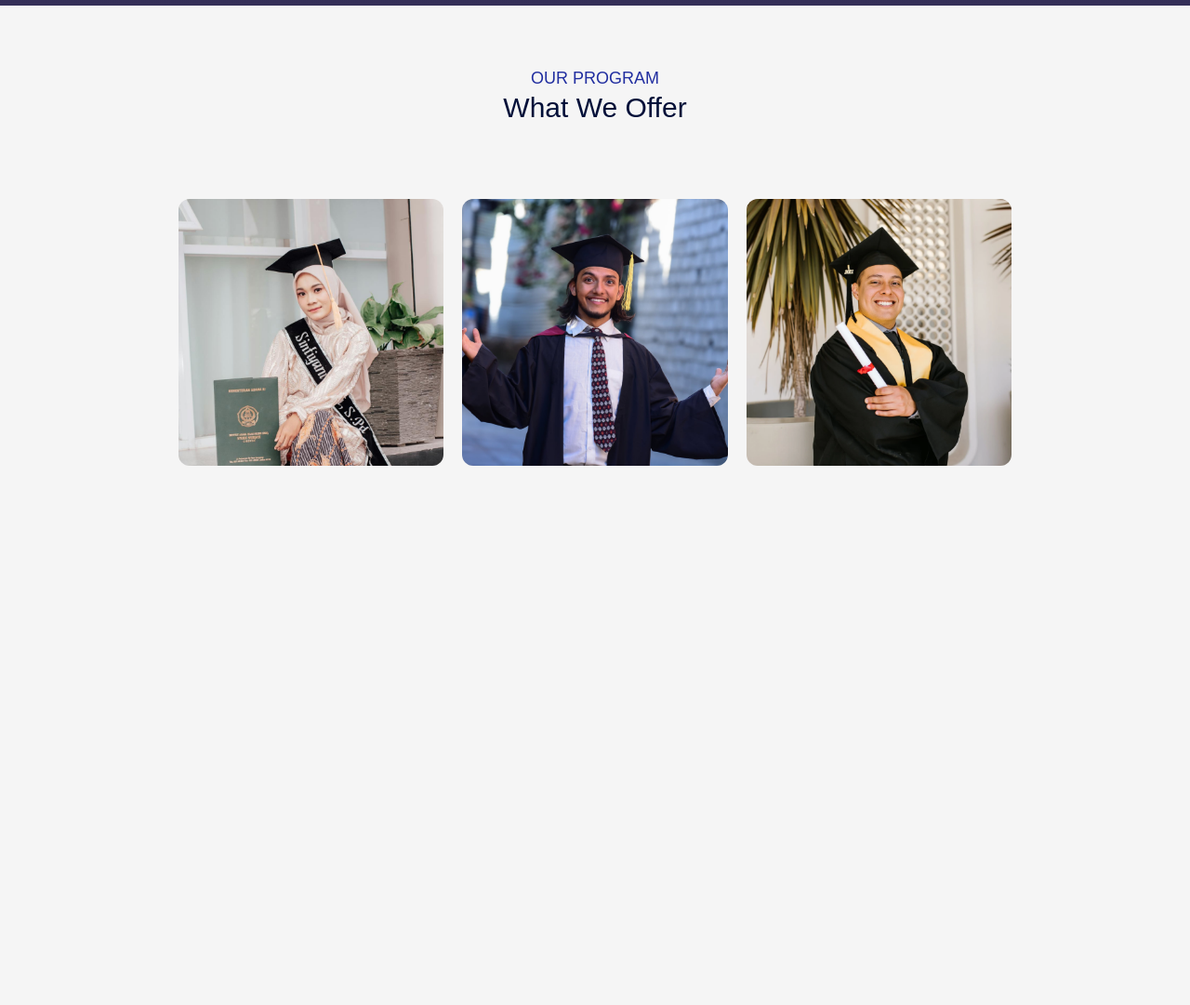
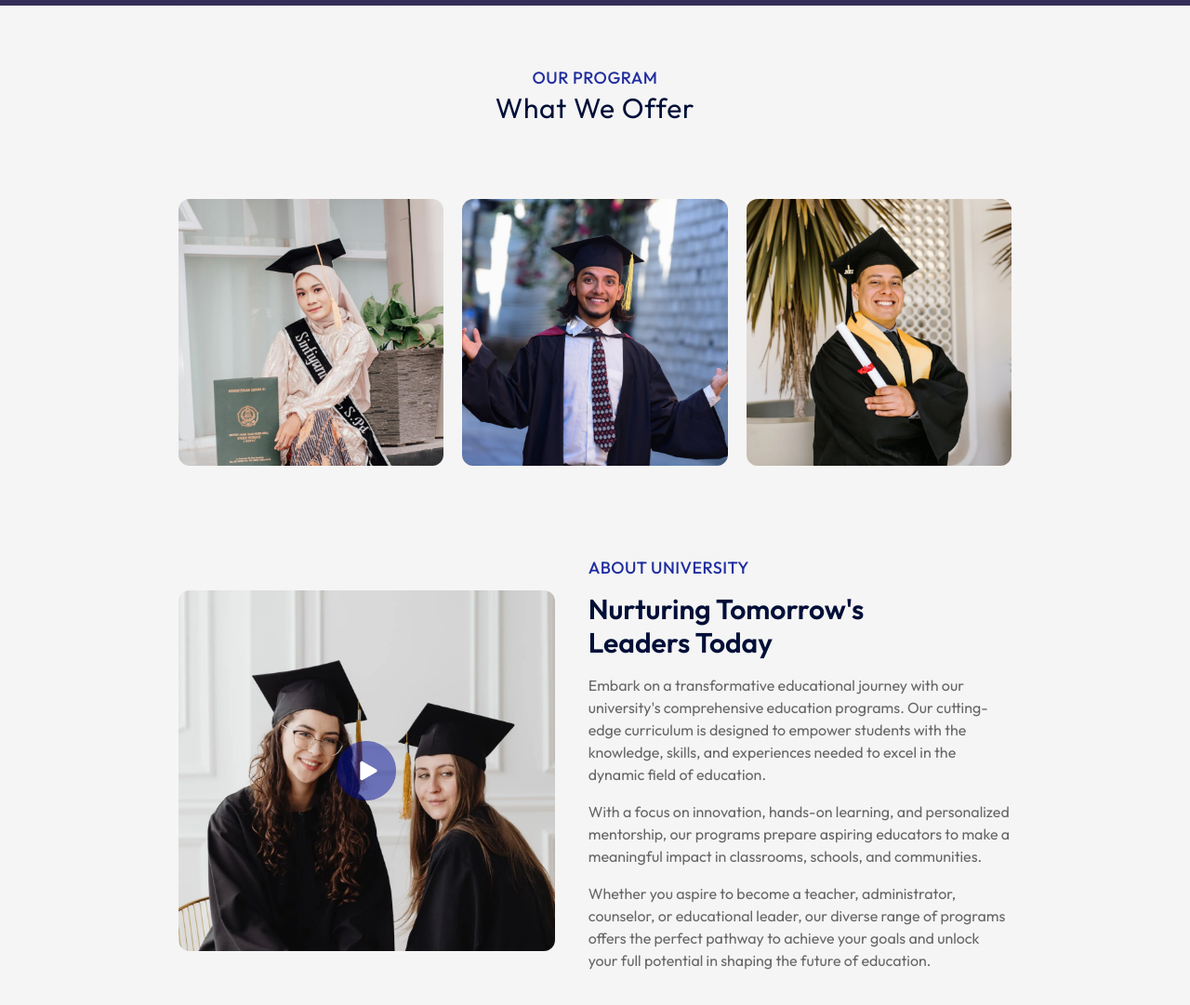
Before and after one commit to MozammilT/EduSphere, a React (Vite) app: page / in a window 1280 px wide. Shown: the part 794-1875 px from the top of the page at 93% size. Before the commit the page ends 1452 px from the top, so only its background shows below. Built offline with nearby package versions, Linux system fonts and the light colour scheme; grey boxes are pictures that could not be loaded; a web font is replaced by a local one.

Commit message:
Add About Component

```diff
--- a/src/App.jsx
+++ b/src/App.jsx
@@ -2,6 +2,7 @@ import Navbar from "./components/Navbar";
 import Hero from "./components/Hero";
 import Programs from "./components/Programs";
 import Title from "./components/Title";
+import About from "./components/About";
 
 function App() {
   return (
@@ -10,6 +11,7 @@ function App() {
       <Hero />
       <Title subtitle="OUR PROGRAM" title="What We Offer" />
       <Programs />
+      <About />
     </>
   );
 }
--- /dev/null
+++ b/src/components/About.jsx
@@ -0,0 +1,36 @@
+import about_png from "/about.png";
+import play_png from "/play-icon.png";
+
+function About() {
+  return (
+    <div className="about center">
+      <div className="about-left">
+        <img src={about_png} className="about-img" />
+        <img src={play_png} className="play-icon" />
+      </div>
+      <div className="about-right">
+        <h2 className="about-subtitle">ABOUT UNIVERSITY</h2>
+        <h3 className="about-title">Nurturing Tomorrow's <br /> Leaders Today</h3>
+        <p className="about-p">
+          Embark on a transformative educational journey with our university's
+          comprehensive education programs. Our cutting-edge curriculum is
+          designed to empower students with the knowledge, skills, and
+          experiences needed to excel in the dynamic field of education.
+        </p>
+        <p className="about-p">
+          With a focus on innovation, hands-on learning, and personalized
+          mentorship, our programs prepare aspiring educators to make a
+          meaningful impact in classrooms, schools, and communities.
+        </p>
+        <p className="about-p">
+          Whether you aspire to become a teacher, administrator, counselor, or
+          educational leader, our diverse range of programs offers the perfect
+          pathway to achieve your goals and unlock your full potential in
+          shaping the future of education.
+        </p>
+      </div>
+    </div>
+  );
+}
+
+export default About;
--- a/src/components/Title.jsx
+++ b/src/components/Title.jsx
@@ -1,6 +1,6 @@
 function Title({subtitle, title}) {
   return (
-    <div className="title center">
+    <div className="title-component center">
       <p className="title-p">{subtitle}</p>
       <h2 className="title-h">{title}</h2>
     </div>
--- a/src/styles/App.css
+++ b/src/styles/App.css
@@ -25,7 +25,7 @@
   }
 
   .navbar {
-    @apply absolute w-full px-5 py-0 top-0 left-0 z-10;
+    @apply fixed w-full px-5 py-0 top-0 left-0 z-10;
   }
 
   .logo {
@@ -95,17 +95,47 @@
     @apply size-20 mb-3;
   }
 
-  .title {
+  .title-component {
     @apply text-center mx-0 mt-16 mb-8;
   }
 
   .title-p {
-    @apply text-[#212EA0] text-lg;
+    @apply text-[#212EA0] text-lg font-medium tracking-wide;
   }
 
   .title-h {
-    @apply text-[#000F38] text-3xl;
+    @apply text-[#000F38] text-3xl tracking-wide;
+  }
+
+  .about {
+    @apply flex my-24 mx-auto items-center justify-between gap-9 w-[90%];
+  }
+
+  .about-left{
+    @apply basis-[80%] relative
+  }
+
+  .about-right{
+    @apply basis-[90%]
+  }
+
+  .about-img{
+    @apply w-full rounded-xl
+  }
+
+  .about-subtitle{
+    @apply text-[#212EA0] text-lg font-medium tracking-wide
+  }
+
+  .about-title{
+    @apply text-[#000F38] text-3xl font-semibold max-w-[400px] my-3 mx-0
+  }
+
+  .about-p{
+    @apply my-4 text-[#676767] w-full
+  }
+  .play-icon{
+    @apply w-16 absolute top-1/2 left-1/2 transform -translate-x-1/2 -translate-y-1/2
   }
 }
-
 /* ts- 21.30 */
```
